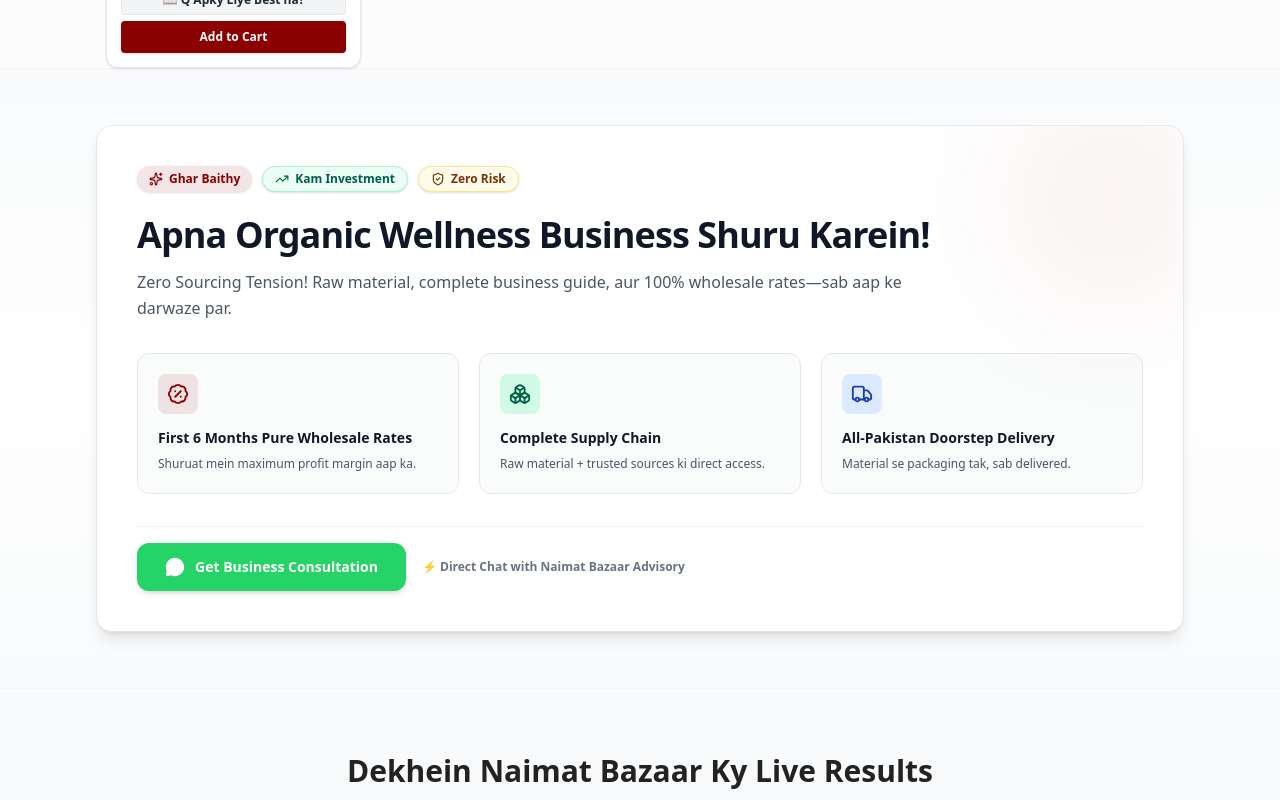
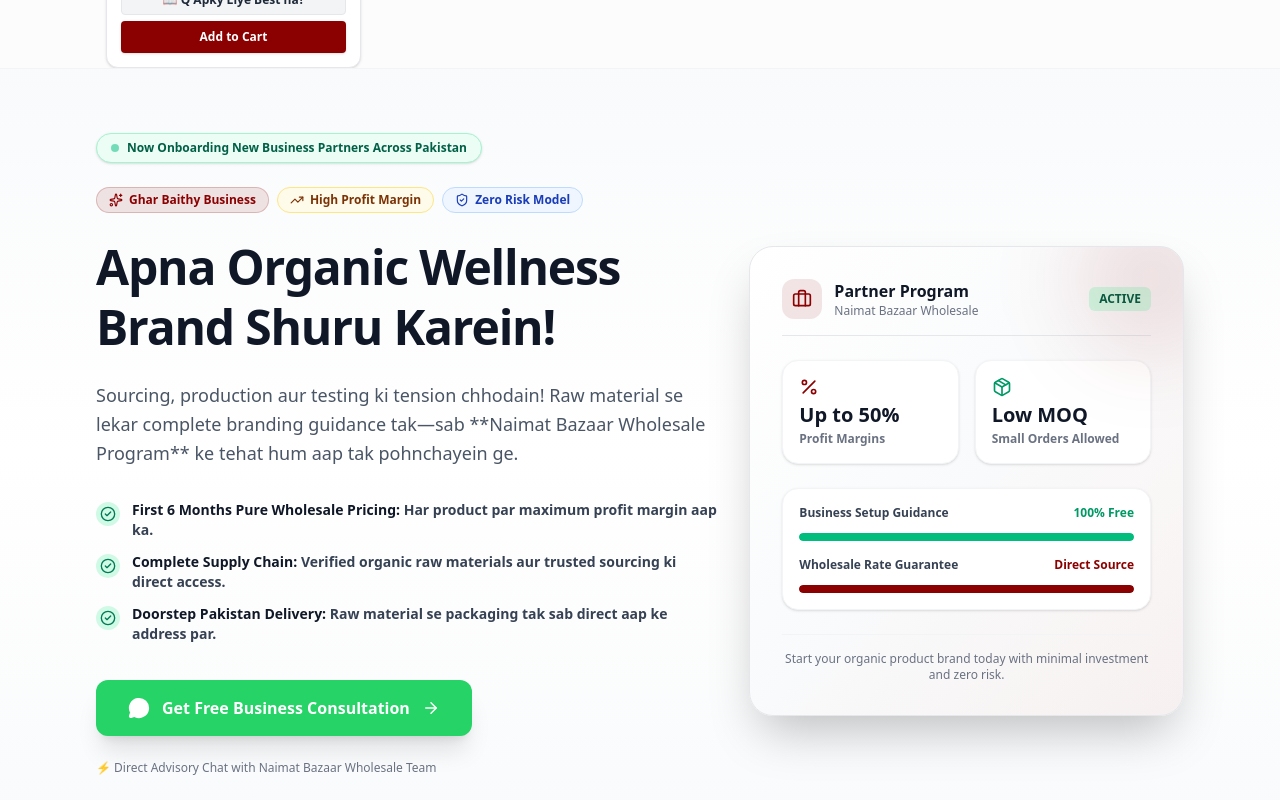
Before and after one commit to umar-dev-io/naimatbazaar, a Next.js app: page / in a window 1280 px wide. Shown: the part 1960-2760 px from the top of the page. Built offline with nearby package versions, Linux system fonts and the light colour scheme.

Commit message:
Update BusinessOpportunity.jsx

```diff
--- a/src/components/public/BusinessOpportunity.jsx
+++ b/src/components/public/BusinessOpportunity.jsx
@@ -5,115 +5,188 @@
   Sparkles,
   TrendingUp,
   ShieldCheck,
-  BadgePercent,
-  Boxes,
-  Truck,
-  MessageCircle
+  Percent,
+  Package,
+  MessageCircle,
+  CheckCircle2,
+  Briefcase,
+  ArrowRight
 } from 'lucide-react';
 
 export default function BusinessOpportunity() {
-  // Apna official WhatsApp number yahan update karein (without +)
+  // Official WhatsApp number update karein (without +)
   const whatsappNumber = "923000000000";
   const message = encodeURIComponent("Hello Naimat Bazaar! Main apna home business shuru karne ke baaray mein consultation lena chahta/chahti hoon.");
   const whatsappUrl = `https://wa.me/${whatsappNumber}?text=${message}`;
 
   return (
-    <section className="py-14 bg-gradient-to-b from-gray-50 via-white to-gray-50 border-y border-gray-100">
-      <div className="max-w-6xl mx-auto px-4 sm:px-6 lg:px-8">
-        <motion.div
-          initial={{ opacity: 0, y: 20 }}
-          whileInView={{ opacity: 1, y: 0 }}
-          viewport={{ once: true }}
-          transition={{ duration: 0.4, ease: "easeOut" }}
-          className="bg-white rounded-2xl p-6 sm:p-10 shadow-lg border border-gray-200 relative overflow-hidden"
-        >
-          {/* Brand Ambient Glow */}
-          <div className="absolute top-0 right-0 -mt-10 -mr-10 w-56 h-56 bg-primary/5 rounded-full blur-3xl pointer-events-none" />
+    <section className="py-16 bg-gradient-to-b from-gray-50 via-white to-gray-50 border-y border-gray-100 overflow-hidden relative">
+      <div className="max-w-6xl mx-auto px-4 sm:px-6 lg:px-8 relative z-10">
 
-          {/* Badges Bar */}
-          <div className="flex flex-wrap gap-2.5 mb-5">
-            <span className="bg-primary/10 text-primary text-xs font-bold px-3 py-1 rounded-full flex items-center gap-1.5 shadow-sm">
-              <Sparkles size={14} /> Ghar Baithy
-            </span>
-            <span className="bg-emerald-50 text-emerald-800 border border-emerald-200 text-xs font-bold px-3 py-1 rounded-full flex items-center gap-1.5 shadow-sm">
-              <TrendingUp size={14} /> Kam Investment
-            </span>
-            <span className="bg-amber-50 text-amber-900 border border-amber-200 text-xs font-bold px-3 py-1 rounded-full flex items-center gap-1.5 shadow-sm">
-              <ShieldCheck size={14} /> Zero Risk
+        {/* Top Live Status Indicator */}
+        <div className="flex items-center justify-center sm:justify-start mb-6">
+          <span className="inline-flex items-center gap-2 bg-emerald-50 border border-emerald-200 text-emerald-800 text-xs font-bold px-3.5 py-1.5 rounded-full shadow-sm">
+            <span className="w-2 h-2 rounded-full bg-emerald-500 animate-pulse" />
+            Now Onboarding New Business Partners Across Pakistan
           </span>
         </div>
 
-          {/* Main Title & Subtitle */}
-          <h2 className="text-2xl sm:text-3xl lg:text-4xl font-extrabold text-gray-900 mb-3 leading-tight tracking-tight">
-            Apna Organic Wellness Business Shuru Karein!
+        <div className="grid grid-cols-1 lg:grid-cols-12 gap-8 items-center">
+
+          {/* Left Column: Core Business Pitch */}
+          <div className="lg:col-span-7 space-y-6">
+
+            {/* Badges */}
+            <div className="flex flex-wrap gap-2">
+              <span className="bg-primary/10 text-primary border border-primary/20 text-xs font-bold px-3 py-1 rounded-full flex items-center gap-1.5">
+                <Sparkles size={14} /> Ghar Baithy Business
+              </span>
+              <span className="bg-amber-50 text-amber-900 border border-amber-200 text-xs font-bold px-3 py-1 rounded-full flex items-center gap-1.5">
+                <TrendingUp size={14} /> High Profit Margin
+              </span>
+              <span className="bg-blue-50 text-blue-800 border border-blue-200 text-xs font-bold px-3 py-1 rounded-full flex items-center gap-1.5">
+                <ShieldCheck size={14} /> Zero Risk Model
+              </span>
+            </div>
+
+            {/* Main Title */}
+            <h2 className="text-3xl sm:text-4xl lg:text-5xl font-black text-gray-900 leading-tight tracking-tight">
+              Apna Organic Wellness Brand Shuru Karein!
             </h2>
-          <p className="text-gray-600 text-sm sm:text-base font-medium mb-8 max-w-3xl leading-relaxed">
-            Zero Sourcing Tension! Raw material, complete business guide, aur 100% wholesale rates—sab aap ke darwaze par.
+
+            <p className="text-gray-600 text-base sm:text-lg font-medium leading-relaxed">
+              Sourcing, production aur testing ki tension chhodain! Raw material se lekar complete branding guidance tak—sab **Naimat Bazaar Wholesale Program** ke tehat hum aap tak pohnchayein ge.
             </p>
 
-          {/* Feature Cards Grid (Matching ProductCard Hover Architecture) */}
-          <div className="grid grid-cols-1 md:grid-cols-3 gap-5 mb-8">
+            {/* Bullet Points Checklist */}
+            <div className="space-y-3 pt-2">
+              <div className="flex items-start gap-3">
+                <div className="p-1 rounded-full bg-emerald-100 text-emerald-700 mt-0.5">
+                  <CheckCircle2 size={16} />
+                </div>
+                <p className="text-sm text-gray-700 font-semibold">
+                  <span className="text-gray-900 font-extrabold">First 6 Months Pure Wholesale Pricing:</span> Har product par maximum profit margin aap ka.
+                </p>
+              </div>
+
+              <div className="flex items-start gap-3">
+                <div className="p-1 rounded-full bg-emerald-100 text-emerald-700 mt-0.5">
+                  <CheckCircle2 size={16} />
+                </div>
+                <p className="text-sm text-gray-700 font-semibold">
+                  <span className="text-gray-900 font-extrabold">Complete Supply Chain:</span> Verified organic raw materials aur trusted sourcing ki direct access.
+                </p>
+              </div>
+
+              <div className="flex items-start gap-3">
+                <div className="p-1 rounded-full bg-emerald-100 text-emerald-700 mt-0.5">
+                  <CheckCircle2 size={16} />
+                </div>
+                <p className="text-sm text-gray-700 font-semibold">
+                  <span className="text-gray-900 font-extrabold">Doorstep Pakistan Delivery:</span> Raw material se packaging tak sab direct aap ke address par.
+                </p>
+              </div>
+            </div>
+
+            {/* Call To Action Button */}
+            <div className="pt-3 flex flex-col sm:flex-row items-stretch sm:items-center gap-4">
+              <motion.a
+                whileHover={{ scale: 1.03 }}
+                whileTap={{ scale: 0.97 }}
+                href={whatsappUrl}
+                target="_blank"
+                rel="noopener noreferrer"
+                className="inline-flex items-center justify-center gap-3 bg-[#25D366] hover:bg-[#20bd5a] text-white font-extrabold text-base px-8 py-4 rounded-xl shadow-xl transition-all cursor-pointer"
+              >
+                <MessageCircle size={22} className="fill-current" />
+                <span>Get Free Business Consultation</span>
+                <ArrowRight size={18} />
+              </motion.a>
+            </div>
+
+            <p className="text-xs text-gray-500 font-medium flex items-center gap-1.5">
+              ⚡ Direct Advisory Chat with Naimat Bazaar Wholesale Team
+            </p>
+
+          </div>
+
+          {/* Right Column: High-Impact Partner Program Card */}
+          <div className="lg:col-span-5">
             <motion.div
-              whileHover={{ y: -6, boxShadow: "0 12px 24px -8px rgba(0, 0, 0, 0.12)" }}
-              transition={{ duration: 0.3 }}
-              className="p-5 rounded-xl bg-gray-50/80 border border-gray-200 flex flex-col justify-between transition-all"
+              initial={{ opacity: 0, scale: 0.95 }}
+              whileInView={{ opacity: 1, scale: 1 }}
+              viewport={{ once: true }}
+              transition={{ duration: 0.5 }}
+              className="bg-gradient-to-br from-white via-gray-50 to-primary/5 p-6 sm:p-8 rounded-3xl border border-gray-200 shadow-2xl relative overflow-hidden"
             >
+              {/* Subtle Ambient Glow */}
+              <div className="absolute -top-12 -right-12 w-40 h-40 bg-primary/10 rounded-full blur-2xl pointer-events-none" />
+
+              <div className="flex items-center justify-between border-b border-gray-200 pb-4 mb-6">
+                <div className="flex items-center gap-3">
+                  <div className="w-10 h-10 rounded-xl bg-primary/10 text-primary flex items-center justify-center font-bold">
+                    <Briefcase size={20} />
+                  </div>
                   <div>
-                <div className="w-10 h-10 rounded-lg bg-primary/10 text-primary flex items-center justify-center mb-3.5">
-                  <BadgePercent size={22} />
+                    <h3 className="font-extrabold text-gray-900 text-base">Partner Program</h3>
+                    <p className="text-xs text-gray-500 font-medium">Naimat Bazaar Wholesale</p>
                   </div>
-                <h3 className="font-extrabold text-gray-900 text-sm mb-1.5">First 6 Months Pure Wholesale Rates</h3>
-                <p className="text-xs text-gray-600 leading-relaxed">Shuruat mein maximum profit margin aap ka.</p>
                 </div>
-            </motion.div>
+                <span className="bg-emerald-100 text-emerald-800 text-xs font-black px-2.5 py-1 rounded-md">
+                  ACTIVE
+                </span>
+              </div>
 
-            <motion.div
-              whileHover={{ y: -6, boxShadow: "0 12px 24px -8px rgba(0, 0, 0, 0.12)" }}
-              transition={{ duration: 0.3 }}
-              className="p-5 rounded-xl bg-gray-50/80 border border-gray-200 flex flex-col justify-between transition-all"
-            >
-              <div>
-                <div className="w-10 h-10 rounded-lg bg-emerald-100 text-emerald-800 flex items-center justify-center mb-3.5">
-                  <Boxes size={22} />
+              {/* Metric Highlights */}
+              <div className="grid grid-cols-2 gap-4 mb-6">
+                <div className="bg-white p-4 rounded-2xl border border-gray-100 shadow-sm">
+                  <div className="text-primary mb-1">
+                    <Percent size={20} />
                   </div>
-                <h3 className="font-extrabold text-gray-900 text-sm mb-1.5">Complete Supply Chain</h3>
-                <p className="text-xs text-gray-600 leading-relaxed">Raw material + trusted sources ki direct access.</p>
+                  <div className="text-xl font-black text-gray-900">Up to 50%</div>
+                  <div className="text-xs text-gray-500 font-semibold mt-0.5">Profit Margins</div>
                 </div>
-            </motion.div>
 
-            <motion.div
-              whileHover={{ y: -6, boxShadow: "0 12px 24px -8px rgba(0, 0, 0, 0.12)" }}
-              transition={{ duration: 0.3 }}
-              className="p-5 rounded-xl bg-gray-50/80 border border-gray-200 flex flex-col justify-between transition-all"
-            >
-              <div>
-                <div className="w-10 h-10 rounded-lg bg-blue-100 text-blue-800 flex items-center justify-center mb-3.5">
-                  <Truck size={22} />
+                <div className="bg-white p-4 rounded-2xl border border-gray-100 shadow-sm">
+                  <div className="text-emerald-600 mb-1">
+                    <Package size={20} />
                   </div>
-                <h3 className="font-extrabold text-gray-900 text-sm mb-1.5">All-Pakistan Doorstep Delivery</h3>
-                <p className="text-xs text-gray-600 leading-relaxed">Material se packaging tak, sab delivered.</p>
+                  <div className="text-xl font-black text-gray-900">Low MOQ</div>
+                  <div className="text-xs text-gray-500 font-semibold mt-0.5">Small Orders Allowed</div>
                 </div>
+              </div>
+
+              {/* Progress/Guarantee Bars */}
+              <div className="space-y-3 bg-white p-4 rounded-2xl border border-gray-100 shadow-sm">
+                <div className="flex items-center justify-between text-xs font-bold text-gray-700">
+                  <span>Business Setup Guidance</span>
+                  <span className="text-emerald-600 font-black">100% Free</span>
+                </div>
+                <div className="w-full bg-gray-100 h-2 rounded-full overflow-hidden">
+                  <div className="bg-emerald-500 h-full w-full rounded-full" />
+                </div>
+
+                <div className="flex items-center justify-between text-xs font-bold text-gray-700 pt-1">
+                  <span>Wholesale Rate Guarantee</span>
+                  <span className="text-primary font-black">Direct Source</span>
+                </div>
+                <div className="w-full bg-gray-100 h-2 rounded-full overflow-hidden">
+                  <div className="bg-primary h-full w-full rounded-full" />
+                </div>
+              </div>
+
+              {/* Card Footer */}
+              <div className="mt-6 pt-4 border-t border-gray-100 text-center">
+                <p className="text-xs text-gray-500 font-medium">
+                  Start your organic product brand today with minimal investment and zero risk.
+                </p>
+              </div>
+
             </motion.div>
           </div>
 
-          {/* Action Call Area */}
-          <div className="flex flex-col sm:flex-row items-stretch sm:items-center gap-4 pt-4 border-t border-gray-100">
-            <motion.a
-              whileHover={{ scale: 1.02 }}
-              whileTap={{ scale: 0.96 }}
-              href={whatsappUrl}
-              target="_blank"
-              rel="noopener noreferrer"
-              className="inline-flex items-center justify-center gap-2.5 bg-[#25D366] hover:bg-[#20bd5a] text-white font-extrabold text-sm px-7 py-3.5 rounded-xl shadow-md transition-colors cursor-pointer"
-            >
-              <MessageCircle size={20} className="fill-current" />
-              <span>Get Business Consultation</span>
-            </motion.a>
-            <span className="text-xs text-gray-500 font-semibold flex items-center gap-1">
-              ⚡ Direct Chat with Naimat Bazaar Advisory
-            </span>
         </div>
-        </motion.div>
+
       </div>
     </section>
   );
```
Lines whose indentation alone changed are shown as unchanged.
